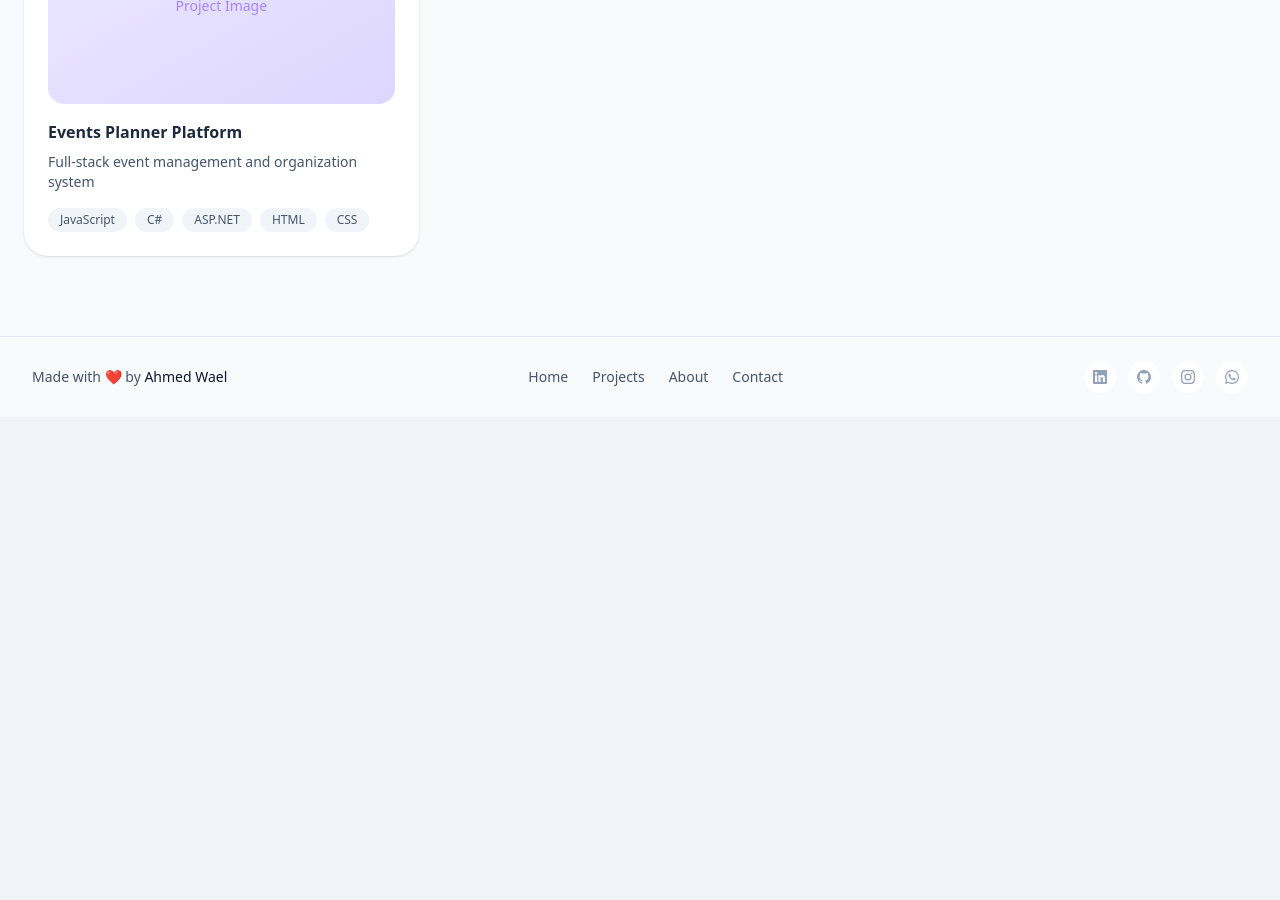
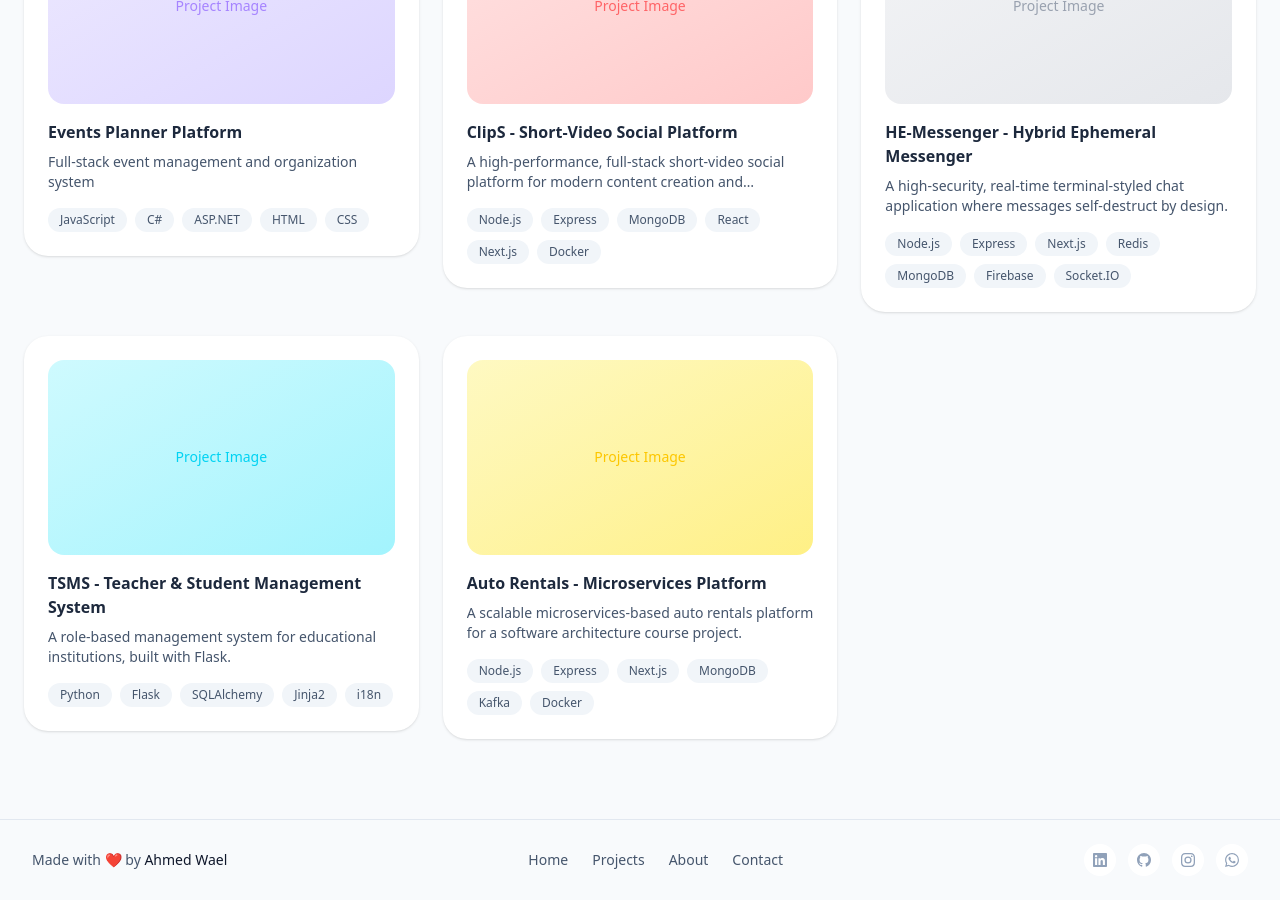
Before and after one commit to shadow9-1-1/My-Portfolio, a React (Vite) app in the folder TheCode/: page /projects in a window 1280 px wide. Shown: the part 1660-2560 px from the top of the page. Before the commit the page ends 2077 px from the top, so only its background shows below. Built offline with nearby package versions, Linux system fonts and the light colour scheme.

Commit message:
update projects section to add new projects

```diff
--- a/TheCode/src/components/ProjectsSection.jsx
+++ b/TheCode/src/components/ProjectsSection.jsx
@@ -48,28 +48,45 @@ const ProjectsSection = () => {
     liveUrl: '#',
     githubUrl: 'https://github.com/shadow9-1-1/Advanced-Driver-Assistance-Systems'
   },
-
   {
-    title: 'Machine Learning Project',
-    description: 'this is part of CSAI 253 course (Machine Learning) at zewail city',
-    fullDescription: 'A comprehensive machine learning project featuring a complete ML pipeline including data preprocessing, exploratory data analysis, feature engineering, and model training. The project implements multiple classification algorithms including Decision Tree, Random Forest, K-Nearest Neighbors, SVM, Logistic Regression, and XGBoost with hyperparameter tuning and cross-validation for optimal performance.',
-    tags: ['Python', 'Jupyter Notebook', 'Machine Learning', 'Scikit-learn', 'XGBoost', 'MIT License'],
-    images: ['Data Visualizations', 'Model Comparison', 'ROC Curves', 'Confusion Matrices'],
+    title: 'Hybrid Ephemeral Messenger',
+    description: 'A high-security, real-time terminal-styled chat application where messages self-destruct by design.',
+    fullDescription: 'HE-Messenger is a privacy-first, ephemeral messaging platform where messages exist only in memory (Redis) with a strict Time-to-Live. It features real-time sync with Socket.IO, secure authentication using Firebase, and a minimal terminal aesthetic.',
+    tags: ['Node.js', 'Express', 'Next.js', 'Redis', 'MongoDB', 'Firebase', 'Socket.IO'],
+    images: ['Chat UI', 'Terminal View', 'System Pulse Monitor'],
     features: [
-      'Complete data preprocessing pipeline',
-      'Exploratory data analysis with visualizations',
-      'Feature engineering and encoding',
-      'Multiple ML model implementation',
-      'Hyperparameter tuning with GridSearch',
-      'Cross-validation and model evaluation',
-      'ROC curves and confusion matrices',
-      'Performance metrics comparison'
+      'Zero persistence: Messages exist only in Redis memory',
+      'Strict TTL expiration for all messages',
+      'Real-time sync with Socket.IO for presence and typing indicators',
+      'Secure identity verification with Firebase Admin SDK',
+      'Terminal-styled, high-contrast UI'
     ],
     size: 'medium',
     bgColor: 'bg-gradient-to-br from-sky-400 to-blue-500',
     liveUrl: '#',
-    githubUrl: 'https://github.com/shadow9-1-1/Machine-Learning-Project'
+    githubUrl: 'https://github.com/shadow9-1-1/HE-Messenger'
   },
+  // {
+  //   title: 'Machine Learning Project',
+  //   description: 'this is part of CSAI 253 course (Machine Learning) at zewail city',
+  //   fullDescription: 'A comprehensive machine learning project featuring a complete ML pipeline including data preprocessing, exploratory data analysis, feature engineering, and model training. The project implements multiple classification algorithms including Decision Tree, Random Forest, K-Nearest Neighbors, SVM, Logistic Regression, and XGBoost with hyperparameter tuning and cross-validation for optimal performance.',
+  //   tags: ['Python', 'Jupyter Notebook', 'Machine Learning', 'Scikit-learn', 'XGBoost', 'MIT License'],
+  //   images: ['Data Visualizations', 'Model Comparison', 'ROC Curves', 'Confusion Matrices'],
+  //   features: [
+  //     'Complete data preprocessing pipeline',
+  //     'Exploratory data analysis with visualizations',
+  //     'Feature engineering and encoding',
+  //     'Multiple ML model implementation',
+  //     'Hyperparameter tuning with GridSearch',
+  //     'Cross-validation and model evaluation',
+  //     'ROC curves and confusion matrices',
+  //     'Performance metrics comparison'
+  //   ],
+  //   size: 'medium',
+  //   bgColor: 'bg-gradient-to-br from-sky-400 to-blue-500',
+  //   liveUrl: '#',
+  //   githubUrl: 'https://github.com/shadow9-1-1/Machine-Learning-Project'
+  // },
   {
     title: 'Next Scene',
     description: 'Movie discovery app with trending films and watchlists',
@@ -91,48 +108,64 @@ const ProjectsSection = () => {
     githubUrl: 'https://github.com/yehiahesham2938/Next-Scene',
   },
   {
-    title: 'Chapter Find - Online Bookstore',
-    description: 'Chapter Find is an online bookstore designed for book lovers, offering curated book selections, personalized recommendations, and in-depth author profiles. Built with .NET Core, it delivers a secure, user-friendly experience that recreates the joy of bookstore browsing in an online community setting.',
-    fullDescription: 'A feature-rich online bookstore platform that brings the traditional bookstore experience to the digital world. Chapter Find offers book lovers a curated selection of titles with personalized recommendations, detailed author profiles, and a secure shopping experience. Built with .NET Core and modern web technologies, the platform provides comprehensive book browsing, advanced search capabilities, user reviews, and a seamless checkout process with secure payment integration.',
-    tags: ['C#', '.NET Core', 'JavaScript', 'CSS', 'HTML', 'SQL', 'MIT License'],
-    images: ['Homepage', 'Book Catalog', 'Author Profiles', 'Shopping Cart', 'User Dashboard'],
+    title: 'ClipS - Short-Video Social Platform',
+    description: 'A high-performance, full-stack short-video social platform for modern content creation and consumption.',
+    fullDescription: 'ClipS is a production-ready short-video social platform built with modern web technologies. It provides a complete ecosystem for users to create, share, discover, and interact with short-form video content, featuring video processing, cloud storage, real-time notifications, and integrated payments.',
+    tags: ['Node.js', 'Express', 'MongoDB', 'React', 'Next.js', 'Docker'],
+    images: ['Homepage', 'Video Feed', 'Upload Interface', 'Admin Dashboard'],
     features: [
-      'Curated book selection and catalog',
-      'Personalized book recommendations',
-      'In-depth author profiles',
-      'Advanced search and filtering',
-      'User authentication and profiles',
-      'Shopping cart and checkout',
-      'User reviews and ratings',
-      'Secure payment processing',
-      'Order history and tracking'
+      'Video upload, transcoding, and cloud storage (AWS S3)',
+      'Social interactions (likes, comments, follows)',
+      'Real-time notifications with Socket.io',
+      'Stripe integration for payments',
+      'Advanced search and discovery',
+      'Comprehensive admin dashboard'
     ],
     size: 'wide',
     bgColor: 'bg-gradient-to-br from-amber-500 to-orange-400',
     liveUrl: '#',
-    githubUrl: 'https://github.com/shadow9-1-1/Chapter-Find-Online-Bookstore'
+    githubUrl: 'https://github.com/shadow9-1-1/ClipS'
   },
+  // {
+  //   title: 'Hotel Management System',
+  //   description: "This project is a web development initiative aimed at creating a dynamic and user-friendly website for a hotel. The website is designed to serve the hotel's business goals, enhance user experience, and facilitate efficient hotel management.",
+  //   fullDescription: "A comprehensive hotel management platform featuring three distinct user roles (Guest, Employee, Admin) with complete booking management, room reservation system, feedback collection, and administrative controls. The system includes guest profiles with reservation history, employee management tools, and admin capabilities for adding managers, staff, room types, and services. Built with modern web technologies and a robust database architecture.",
+  //   tags: ['JavaScript', 'HTML', 'CSS', 'Node.js', 'SQL', 'MIT License'],
+  //   images: ['Homepage', 'Room Catalog', 'Reservation System', 'Admin Dashboard', 'User Profile'],
+  //   features: [
+  //     'Multi-role user system (Guest/Employee/Admin)',
+  //     'Room browsing and booking',
+  //     'Real-time reservation management',
+  //     'Guest feedback system',
+  //     'User profile and reservation history',
+  //     'Employee management tools',
+  //     'Admin dashboard with analytics',
+  //     'Service and room type management',
+  //     'Secure authentication system'
+  //   ],
+  //   size: 'medium',
+  //   bgColor: 'bg-gradient-to-br from-pink-400 to-rose-500',
+  //   liveUrl: '#',
+  //   githubUrl: 'https://github.com/shadow9-1-1/Hotel-project'
+  // },
   {
-    title: 'Hotel Management System',
-    description: "This project is a web development initiative aimed at creating a dynamic and user-friendly website for a hotel. The website is designed to serve the hotel's business goals, enhance user experience, and facilitate efficient hotel management.",
-    fullDescription: "A comprehensive hotel management platform featuring three distinct user roles (Guest, Employee, Admin) with complete booking management, room reservation system, feedback collection, and administrative controls. The system includes guest profiles with reservation history, employee management tools, and admin capabilities for adding managers, staff, room types, and services. Built with modern web technologies and a robust database architecture.",
-    tags: ['JavaScript', 'HTML', 'CSS', 'Node.js', 'SQL', 'MIT License'],
-    images: ['Homepage', 'Room Catalog', 'Reservation System', 'Admin Dashboard', 'User Profile'],
+    title: 'Auto Rentals - Microservices Platform',
+    description: 'A scalable microservices-based auto rentals platform for a software architecture course project.',
+    fullDescription: 'A scalable microservices-based Auto Rentals platform using Express.js, Next.js, MongoDB, Redis, and Kafka. The architecture includes an API Gateway, independent backend services, and asynchronous event-driven communication, designed for resilience and observability.',
+    tags: ['Node.js', 'Express', 'Next.js', 'MongoDB', 'Kafka', 'Docker'],
+    images: ['Architecture Diagram', 'Service Structure', 'Frontend Mockup'],
     features: [
-      'Multi-role user system (Guest/Employee/Admin)',
-      'Room browsing and booking',
-      'Real-time reservation management',
-      'Guest feedback system',
-      'User profile and reservation history',
-      'Employee management tools',
-      'Admin dashboard with analytics',
-      'Service and room type management',
-      'Secure authentication system'
+      'Microservices architecture with independent backend services',
+      'API Gateway for routing, authentication, and rate limiting',
+      'Asynchronous communication with Apache Kafka',
+      'Containerized deployment with Docker and Docker Compose',
+      'Monitoring with Prometheus and Grafana',
+      'Clean architecture principles'
     ],
     size: 'medium',
     bgColor: 'bg-gradient-to-br from-pink-400 to-rose-500',
     liveUrl: '#',
-    githubUrl: 'https://github.com/shadow9-1-1/Hotel-project'
+    githubUrl: 'https://github.com/shadow9-1-1/Auto-Rentals'
   },
   {
     title: 'Events Planner Platform',
--- a/TheCode/src/pages/ProjectsPage.jsx
+++ b/TheCode/src/pages/ProjectsPage.jsx
@@ -186,6 +186,80 @@ const ProjectsPage = () => {
     liveUrl: '#',
     githubUrl: 'https://github.com/shadow9-1-1/Events-Project-DB',
   },
+  {
+    title: 'ClipS - Short-Video Social Platform',
+    description: 'A high-performance, full-stack short-video social platform for modern content creation and consumption.',
+    fullDescription: 'ClipS is a production-ready short-video social platform built with modern web technologies. It provides a complete ecosystem for users to create, share, discover, and interact with short-form video content, featuring video processing, cloud storage, real-time notifications, and integrated payments.',
+    tags: ['Node.js', 'Express', 'MongoDB', 'React', 'Next.js', 'Docker'],
+    images: ['Homepage', 'Video Feed', 'Upload Interface', 'Admin Dashboard'],
+    features: [
+      'Video upload, transcoding, and cloud storage (AWS S3)',
+      'Social interactions (likes, comments, follows)',
+      'Real-time notifications with Socket.io',
+      'Stripe integration for payments',
+      'Advanced search and discovery',
+      'Comprehensive admin dashboard'
+    ],
+    bgColor: 'bg-gradient-to-br from-red-100 to-red-200',
+    textColor: 'text-red-400',
+    liveUrl: '#',
+    githubUrl: 'https://github.com/shadow9-1-1/ClipS'
+  },
+  {
+    title: 'HE-Messenger - Hybrid Ephemeral Messenger',
+    description: 'A high-security, real-time terminal-styled chat application where messages self-destruct by design.',
+    fullDescription: 'HE-Messenger is a privacy-first, ephemeral messaging platform where messages exist only in memory (Redis) with a strict Time-to-Live. It features real-time sync with Socket.IO, secure authentication using Firebase, and a minimal terminal aesthetic.',
+    tags: ['Node.js', 'Express', 'Next.js', 'Redis', 'MongoDB', 'Firebase', 'Socket.IO'],
+    images: ['Chat UI', 'Terminal View', 'System Pulse Monitor'],
+    features: [
+      'Zero persistence: Messages exist only in Redis memory',
+      'Strict TTL expiration for all messages',
+      'Real-time sync with Socket.IO for presence and typing indicators',
+      'Secure identity verification with Firebase Admin SDK',
+      'Terminal-styled, high-contrast UI'
+    ],
+    bgColor: 'bg-gradient-to-br from-gray-100 to-gray-200',
+    textColor: 'text-gray-400',
+    liveUrl: '#',
+    githubUrl: 'https://github.com/shadow9-1-1/HE-Messenger'
+  },
+  {
+    title: 'TSMS - Teacher & Student Management System',
+    description: 'A role-based management system for educational institutions, built with Flask.',
+    fullDescription: 'TSMS is a Teachers and Students Management System built with Flask. It provides role-based dashboards and workflows for administrators, supervisors, teachers, and students, featuring planning modules, authentication, and localization for English and Arabic.',
+    tags: ['Python', 'Flask', 'SQLAlchemy', 'Jinja2', 'i18n'],
+    images: ['Dashboard', 'User Roles', 'Planning Module', 'Localization'],
+    features: [
+      'Role-based access control (Admin, Supervisor, Teacher)',
+      'Teacher and student management',
+      'Planning module for student plans, tasks, and progress tracking',
+      'Authentication and profile management',
+      'English and Arabic localization with RTL support'
+    ],
+    bgColor: 'bg-gradient-to-br from-cyan-100 to-cyan-200',
+    textColor: 'text-cyan-400',
+    liveUrl: '#',
+    githubUrl: 'https://github.com/shadow9-1-1/TSMS'
+  },
+  {
+    title: 'Auto Rentals - Microservices Platform',
+    description: 'A scalable microservices-based auto rentals platform for a software architecture course project.',
+    fullDescription: 'A scalable microservices-based Auto Rentals platform using Express.js, Next.js, MongoDB, Redis, and Kafka. The architecture includes an API Gateway, independent backend services, and asynchronous event-driven communication, designed for resilience and observability.',
+    tags: ['Node.js', 'Express', 'Next.js', 'MongoDB', 'Kafka', 'Docker'],
+    images: ['Architecture Diagram', 'Service Structure', 'Frontend Mockup'],
+    features: [
+      'Microservices architecture with independent backend services',
+      'API Gateway for routing, authentication, and rate limiting',
+      'Asynchronous communication with Apache Kafka',
+      'Containerized deployment with Docker and Docker Compose',
+      'Monitoring with Prometheus and Grafana',
+      'Clean architecture principles'
+    ],
+    bgColor: 'bg-gradient-to-br from-yellow-100 to-yellow-200',
+    textColor: 'text-yellow-400',
+    liveUrl: '#',
+    githubUrl: 'https://github.com/shadow9-1-1/Auto-Rentals'
+  },
 ]
   // const moreProjects = [
   //   {
```
